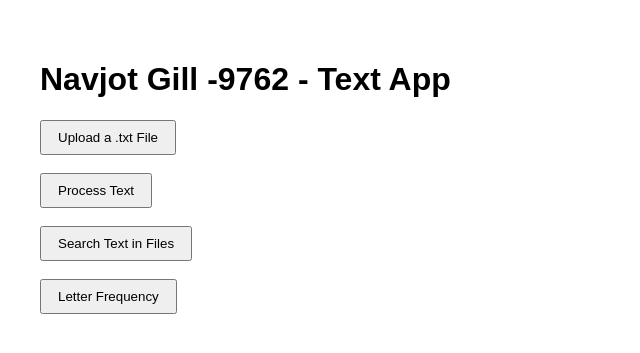
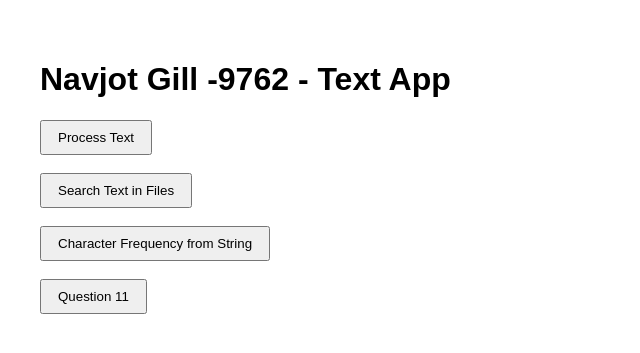
Before and after one commit to Ngill20/quiz4, a Flask app: page / in a window 1280 px wide. Shown: the top 353 px of the page, without its empty margins (0-640 px from the left). Run offline with Flask 3, Linux system fonts and the light colour scheme; parts of the project's set-up code (start-up, migrations or seed data) failed here and were passed over.

Commit message:
first commit in quiz.

```diff
--- a/app.py
+++ b/app.py
@@ -6,8 +6,6 @@ from dotenv import load_dotenv
 import string
 import re
 from collections import Counter
-#from sklearn.feature_extraction.text import TfidfVectorizer
-#from nltk.stem import PorterStemmer
 import numpy as np
 
 
@@ -16,8 +14,6 @@ app = Flask(__name__)
 app.secret_key = os.urandom(24)
 
 load_dotenv()
-#stemmer = PorterStemmer()
-_stop_words_cache = None  # Global cache
 
 # Load Azure config
 AZURE_CONN = os.getenv("AZURE_CONNECTION_STRING")
@@ -33,28 +29,6 @@ container_client = blob_service.get_container_client(CONTAINER)
 @app.route("/")
 def index():
     return render_template("index.html")
-
-@app.route("/upload", methods=["GET", "POST"])
-def upload_txt():
-    if request.method == "POST":
-        file = request.files.get("file")
-        if file and file.filename.endswith(".txt"):
-            try:
-                file_data = file.read()
-                blob_client = container_client.get_blob_client(file.filename)
-                blob_client.upload_blob(file_data, overwrite=True)
-
-                content = file_data.decode("utf-8", errors="ignore")
-                flash("File uploaded successfully!")
-                return render_template("upload.html", filename=file.filename, content=content)
-            except Exception as e:
-                flash(f"Upload failed: {e}")
-                return redirect(url_for("upload_txt"))
-        else:
-            flash("Please upload a valid .txt file.")
-            return redirect(url_for("upload_txt"))
-
-    return render_template("upload.html", filename=None, content=None)
 
 
 @app.route("/process", methods=["GET", "POST"])
@@ -139,43 +113,94 @@ def process_text():
 
     return render_template("process.html")
 
-#hello
 
-@app.route("/letter_frequency", methods=["GET", "POST"])
-def letter_frequency():
+
+@app.route("/char_frequency", methods=["GET", "POST"])
+def char_frequency():
     frequency = None
-    txt_files = [
-        blob.name for blob in container_client.list_blobs()
-        if blob.name.endswith(".txt") and "_processed" not in blob.name
-    ]
+    input_text = ""
+    updated_text = ""
+    old_char = ""
+    new_char = ""
 
     if request.method == "POST":
-        filename = request.form.get("filename")
-        if not filename:
-            flash("No file selected.")
-            return redirect(url_for("letter_frequency"))
+        input_text = request.form.get("T", "").strip()
+        old_char = request.form.get("old_char", "")
+        new_char = request.form.get("new_char", "")
 
-        blob_client = container_client.get_blob_client(filename)
-        content = blob_client.download_blob().readall().decode("utf-8", errors="ignore")
+        if not input_text:
+            flash("Please enter a string.")
+            return redirect(url_for("char_frequency"))
 
-        # Get only letters and make them uppercase
-        letters_only = [char.upper() for char in content if char.isalpha()]
-        total_letters = len(letters_only)
+        # Convert to lowercase
+        updated_text = input_text.lower()
 
-        # Count letters
-        letter_counts = dict(Counter(letters_only))
+        # Replace character if applicable
+        if old_char and len(old_char) == 1:
+            updated_text = updated_text.replace(old_char, new_char)
 
-        # Include both count and percentage for A-Z
+        # Remove punctuation
+        updated_text = updated_text.translate(str.maketrans('', '', string.punctuation))
+
+        # Count characters excluding spaces
+        chars_only = [char for char in updated_text if not char.isspace()]
+        total_chars = len(chars_only)
+        char_counts = dict(Counter(chars_only))
+
+        # Build frequency dictionary
         frequency = {
-            chr(c): {
-                "count": letter_counts.get(chr(c), 0),
-                "percent": (letter_counts.get(chr(c), 0) / total_letters * 100) if total_letters > 0 else 0.0
+            char: {
+                "count": char_counts[char],
+                "percent": (char_counts[char] / total_chars * 100) if total_chars > 0 else 0.0
             }
-            for c in range(ord('A'), ord('Z') + 1)
+            for char in sorted(char_counts)
         }
 
-    return render_template("letter_frequency.html", files=txt_files, frequency=frequency)
+    return render_template(
+        "char_frequency.html",
+        frequency=frequency,
+        input_text=input_text,
+        updated_text=updated_text,
+        old_char=old_char,
+        new_char=new_char
+    )
 
+@app.route("/question11", methods=["GET", "POST"])
+def question11():
+    word_count = 0
+    input_string = ""
+    char_results = {}
+
+    if request.method == "POST":
+        input_string = request.form.get("S", "").strip()
+
+        if input_string:
+            # Count words (split by space)
+            words = input_string.split()
+            word_count = len(words)
+
+            # Clean and lowercase words for comparison
+            cleaned_words = [
+                word.strip(string.punctuation).lower()
+                for word in words
+            ]
+
+            # Unique characters in the original string (excluding spaces)
+            chars = sorted(set(input_string.lower()) - {' '})
+
+            for char in chars:
+                matching = [
+                    word for word in cleaned_words
+                    if word.startswith(char)
+                ]
+                char_results[char] = matching if matching else ["-"]
+
+    return render_template(
+        "question11.html",
+        input_string=input_string,
+        word_count=word_count,
+        char_results=char_results
+    )
 
 
 @app.route("/search", methods=["GET", "POST"])
@@ -207,81 +232,6 @@ def search_text():
     return render_template("search.html", results=results)
 
 
-# def clean_text(text):
-#     global _stop_words_cache
-
-#     # Load stop words from Azure Blob once
-#     if _stop_words_cache is None:
-#         stop_blob = container_client.get_blob_client("StopWords.txt")
-#         if not stop_blob.exists():
-#             flash("StopWords.txt is missing. Upload it before processing text.")
-#             raise FileNotFoundError("StopWords.txt not found in Azure Blob Storage.")
-
-#         stop_data = stop_blob.download_blob().readall().decode("utf-8", errors="ignore")
-#         _stop_words_cache = set(
-#             word.strip(string.punctuation).lower()
-#             for word in stop_data.split()
-#         )
-
-#     stop_words = _stop_words_cache
-
-#     text = text.encode('ascii', errors='ignore').decode()
-#     text = text.lower()
-#     text = text.translate(str.maketrans('', '', string.punctuation))
-#     words = [stemmer.stem(word) for word in text.split() if word not in stop_words]
-#     return ' '.join(words)
-
-
-
-# @app.route("/semantic_search", methods=["GET", "POST"])
-# def semantic_search():
-#     results = []
-
-#     blobs = [
-#     blob.name for blob in container_client.list_blobs()
-#     if blob.name.endswith("_processed.txt")
-#     ]
-
-#     docs = []
-#     filenames = []
-
-#     for blob_name in blobs:
-#         blob_client = container_client.get_blob_client(blob_name)
-#         content = blob_client.download_blob().readall().decode("utf-8", errors="ignore")
-#         cleaned = clean_text(content)
-#         docs.append(cleaned)
-#         filenames.append(blob_name)
-
-#     if request.method == "POST":
-#         query = request.form.get("query", "").strip()
-#         top_k = 5
-
-#         # Load stopwords first if not already
-#         stop_blob = container_client.get_blob_client("StopWords.txt")
-#         stop_data = stop_blob.download_blob().readall().decode("utf-8")
-#         global stop_words
-#         stop_words = set(stop_data.lower().split())
-
-#         # Vectorize using bi-gram TF-IDF
-#         vectorizer = TfidfVectorizer(ngram_range=(1, 2))
-#         doc_matrix = vectorizer.fit_transform(docs)
-
-#         # Clean and vectorize query
-#         query_cleaned = clean_text(query)
-#         query_vec = vectorizer.transform([query_cleaned])
-
-#         # Compute cosine similarity scores
-#         scores = (doc_matrix @ query_vec.T).toarray().flatten()
-#         scored_docs = [(filenames[i], scores[i]) for i in range(len(filenames)) if scores[i] > 0]
-#         top_docs = sorted(scored_docs, key=lambda x: -x[1])[:top_k]
-
-#         results = top_docs
-
-#     return render_template("semantic_search.html", results=results)
-
-    # <a href="{{ url_for('semantic_search') }}">
-    # <button style="padding: 0.5rem 1rem;">Semantic Search</button>
-    # </a>
 
 if __name__ == "__main__":
     app.run(debug=True)
--- a/templates/index.html
+++ b/templates/index.html
@@ -7,9 +7,6 @@
 <body style="font-family: sans-serif; padding: 2rem;">
     <h1>Navjot Gill -9762 - Text App</h1>
 
-    <a href="{{ url_for('upload_txt') }}">
-        <button style="padding: 0.5rem 1rem;">Upload a .txt File</button>
-    </a> <br> <br>
     <a href="{{ url_for('process_text') }}">
         <button style="padding: 0.5rem 1rem;">Process Text</button>
     </a> <br> <br>
@@ -18,10 +15,13 @@
     <button style="padding: 0.5rem 1rem;">Search Text in Files</button>
     </a> <br> <br>
 
-    <a href="{{ url_for('letter_frequency') }}">
-    <button style="padding: 0.5rem 1rem;">Letter Frequency</button>
+    <a href="{{ url_for('char_frequency') }}">
+    <button style="padding: 0.5rem 1rem;">Character Frequency from String</button>
     </a> <br> <br>
 
+    <a href="{{ url_for('question11') }}">
+    <button style="padding: 0.5rem 1rem;">Question 11</button>
+    </a>
 
 </body>
 </html>
```
Also changed, not shown: templates/char_frequency.html (added, +35 -0 lines), templates/letter_frequency.html (deleted, +0 -38 lines), templates/question11.html (added, +35 -0 lines), templates/upload.html (deleted, +0 -27 lines).
